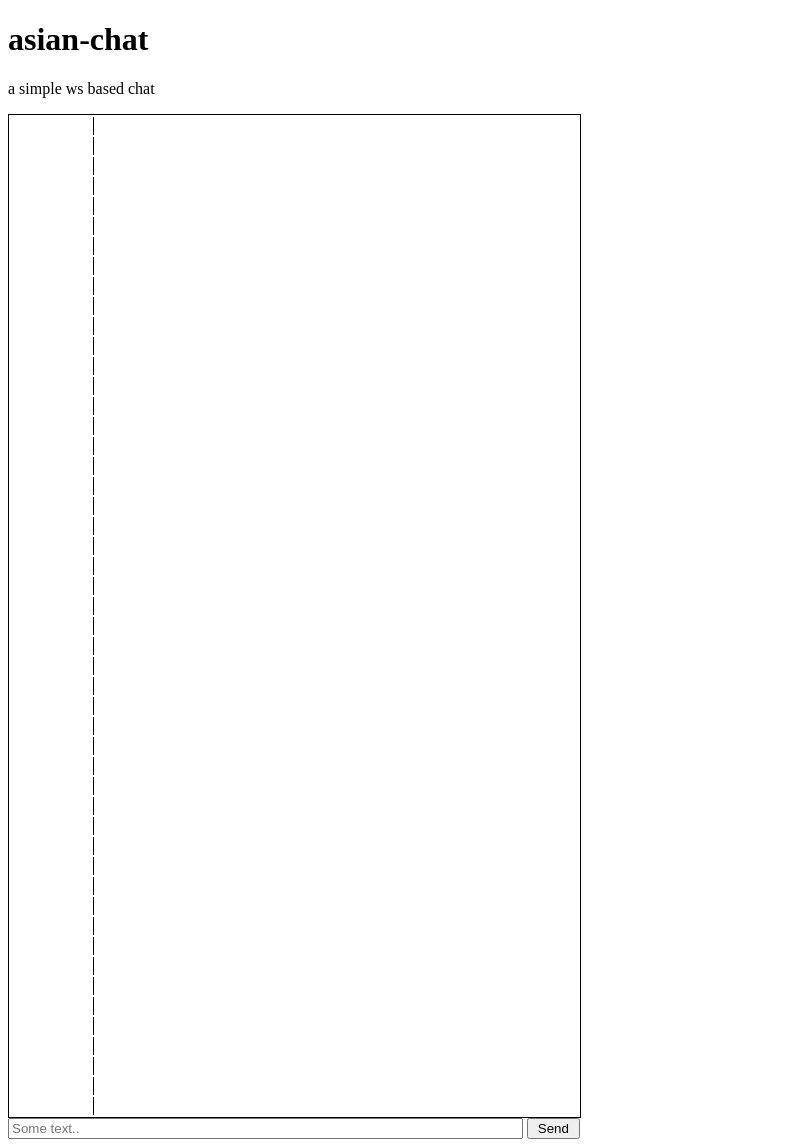
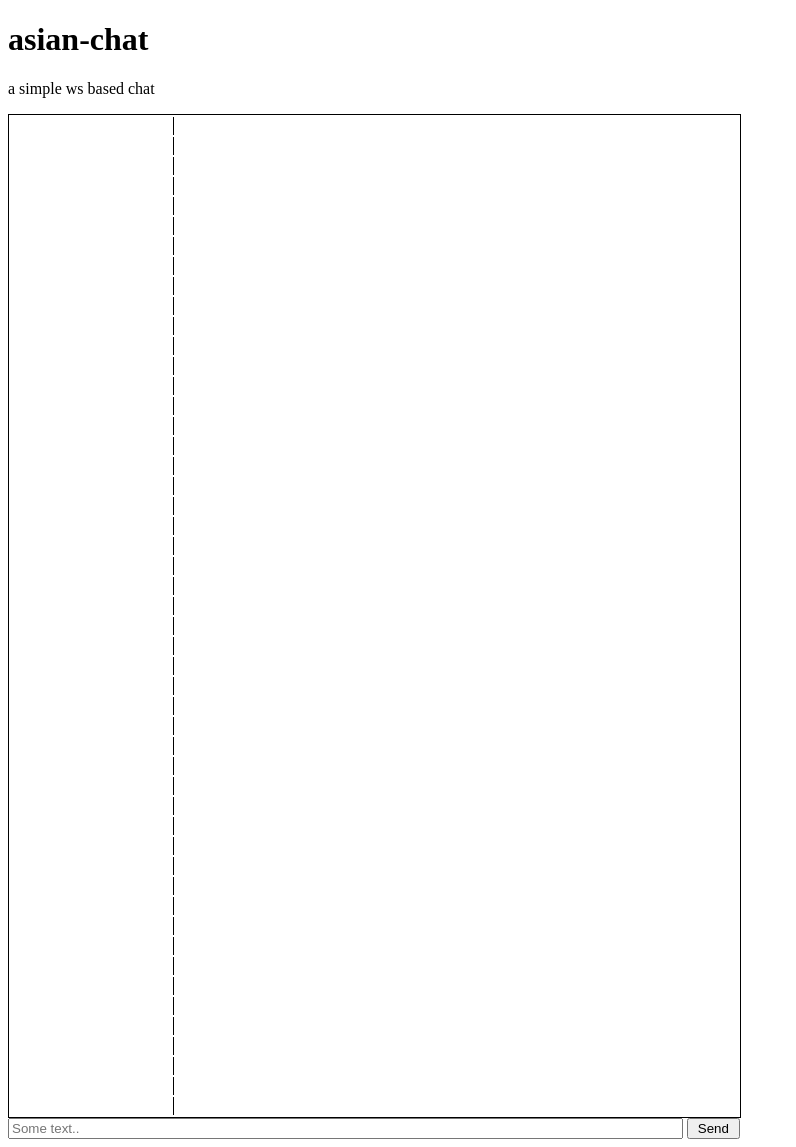
Before and after one commit to AwesomeCatClub/asian-chat, a website: page www/index.html in a window 1280 px wide. Shown: the whole page, without its empty margins (0-796 px from the left). Drawn offline with Linux system fonts and the light colour scheme.

Commit message:
changed some width stuff and made it fixed-width

```diff
--- a/www/index.html
+++ b/www/index.html
@@ -2,20 +2,21 @@
 <html>
 <head>
 <style>
-table {
+#msgDisplay {
   border: 1px solid black;
+  table-layout: fixed;
 }
 td.unDis {
   border-right: 1px solid black;
   height: 1em;
-  width: 5em;
+  width: 10em;
 }
 td.mgDis {
   height: 1em;
-  width: 30em;
+  width: 35em;
 }
 #sendBox {
-  width: 38em;
+  width: 50em;
 }
 #sendButton {
   width: 4em;
```
